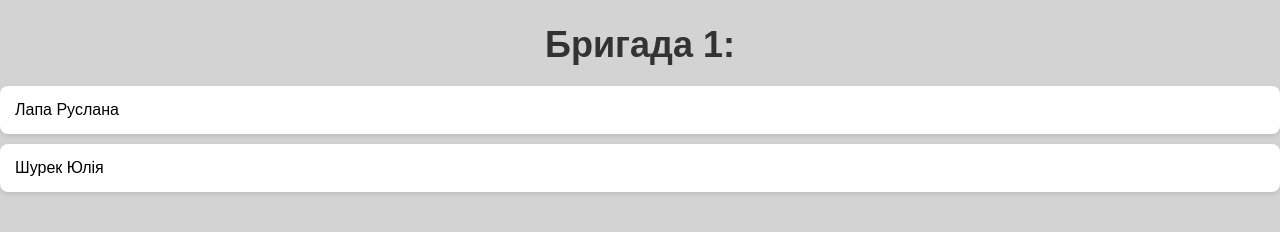
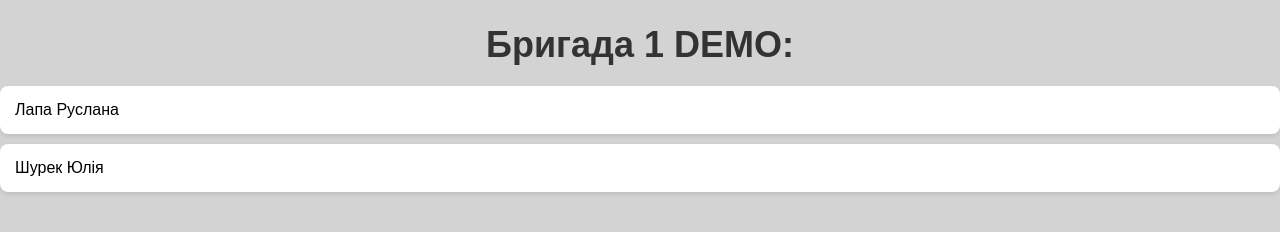
Before and after one commit to yuliiashurek/lab45, a website built with webpack: page index.html in a window 1280 px wide. Built offline with nearby package versions, Linux system fonts and the light colour scheme.

Commit message:
html changed

```diff
--- a/index.html
+++ b/index.html
@@ -7,7 +7,7 @@
   <link rel="stylesheet" href="styles.css">
 </head>
 <body>
-<h1>Бригада 1:</h1>
+<h1>Бригада 1 DEMO:</h1>
 <ul>
   <li>Лапа Руслана</li>
   <li>Шурек Юлія</li>
```
